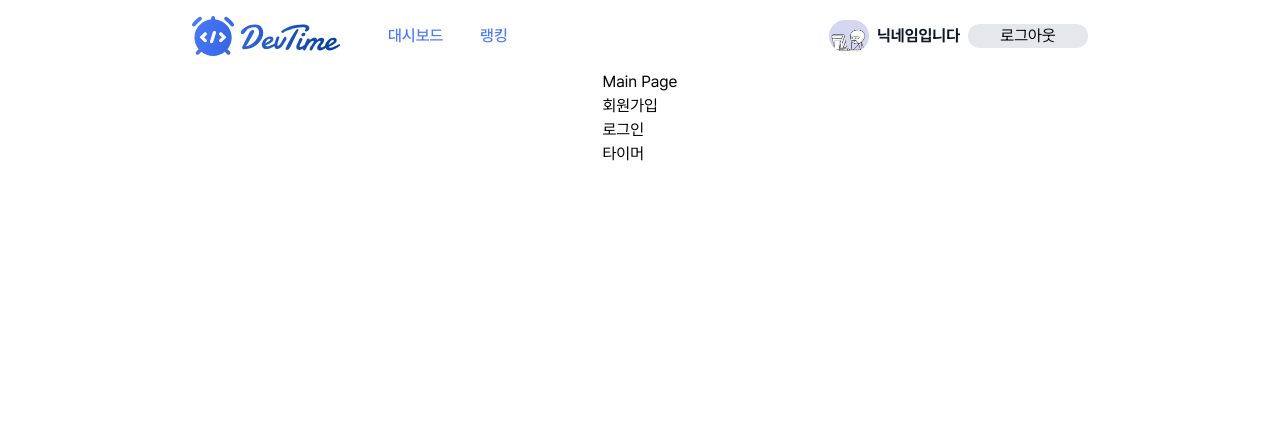
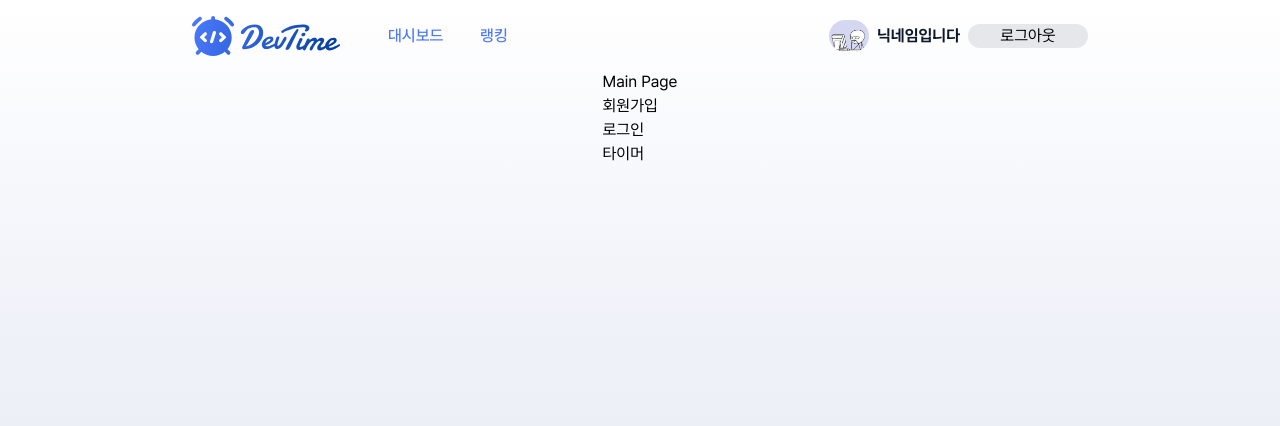
Before and after one commit to hyejoy/devtime, a Next.js app: page / in a window 1280 px wide. Shown: the top 426 px of the page. Built offline with nearby package versions, Linux system fonts and the light colour scheme; no server answers.

Commit message:
style: 전역 배경용 그라데이션 및 레이아웃 색상 추가

```diff
--- a/src/app/globals.css
+++ b/src/app/globals.css
@@ -29,6 +29,7 @@
 
   /** Color Mix */
   --color-login-bg: color-mix(in srgb, var(--color-white) 50%, transparent);
+  --color-white-mix-50: color-mix(in srgb, var(--color-white) 50%, transparent);
 
   /* Common */
   --color-disabled-bg: var(--color-gray-200);
@@ -133,6 +134,14 @@
   --btn-text-field-disabled-text: var(--color-gray-400);
 
   --color-active-link: var(--color-brand-primary);
+
+  /* 상단에서 하단으로 이어지는 깊이감 있는 그라데이션 */
+  --background-image-main-layout: linear-gradient(
+    180deg,
+    #ffffff 0%,
+    #f0f2f9 40%,
+    #e2e5f0 100%
+  );
 }
 
 :root {
@@ -218,8 +227,6 @@
       var(--state-active-overlay)
     );
 
-  --color-background: linear-gradient(180deg, #f6f7f9 0%, #e9ecf5 100%);
-
   /* Gradient */
   --gradient-primary: linear-gradient(
     119.36deg,
--- a/src/app/layout.tsx
+++ b/src/app/layout.tsx
@@ -9,7 +9,7 @@ export default function RootLayout({ children }: { children: ReactNode }) {
   return (
     /* 1. suppressHydrationWarning 추가: 브라우저 익스텐션으로 인한 HTML 속성 불일치 에러를 방지합니다. */
     <html lang="ko" className={pretendard.variable} suppressHydrationWarning>
-      <body className="font-pretendard relative">
+      <body className="font-pretendard bg-main-layout relative min-h-screen">
         <AuthSessionProvider>{children}</AuthSessionProvider>
       </body>
     </html>
```
